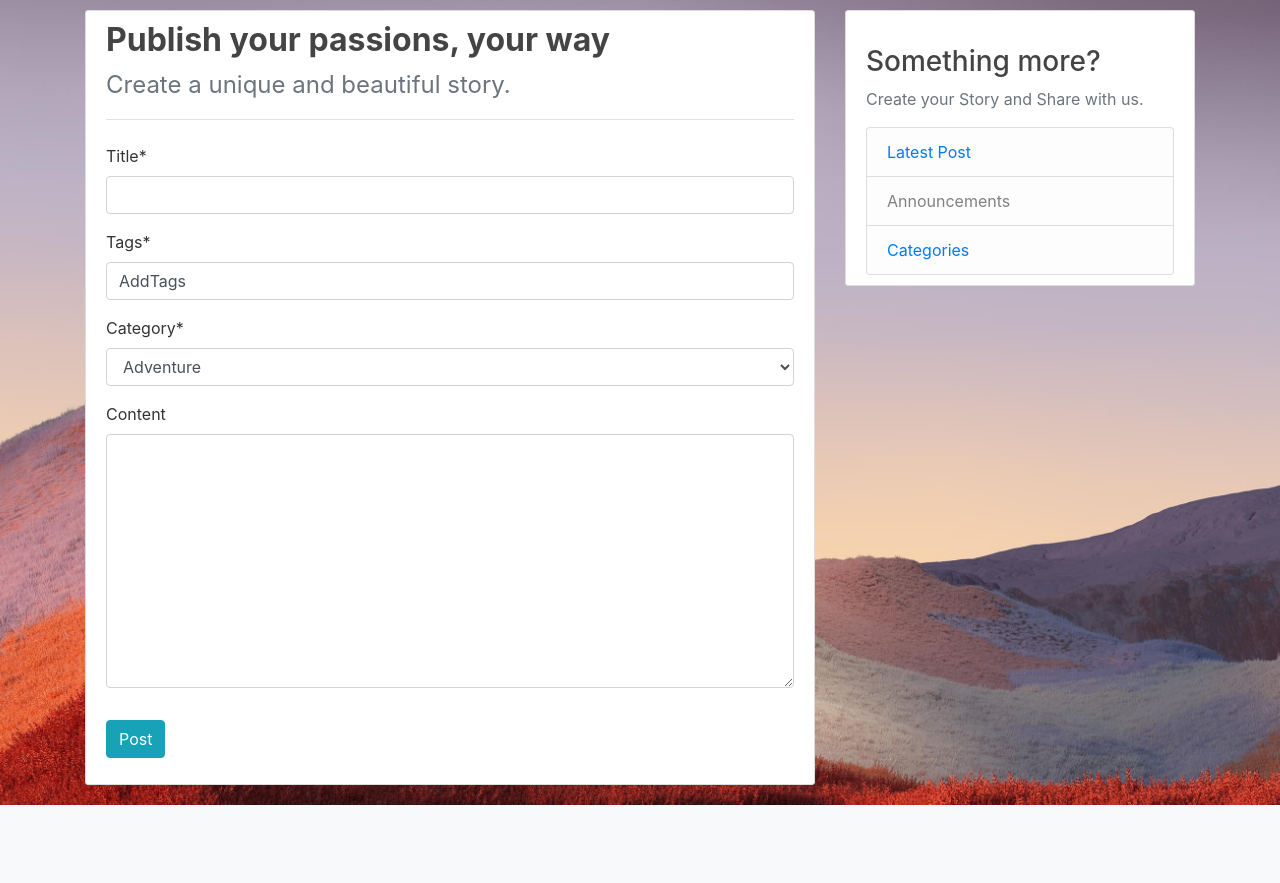
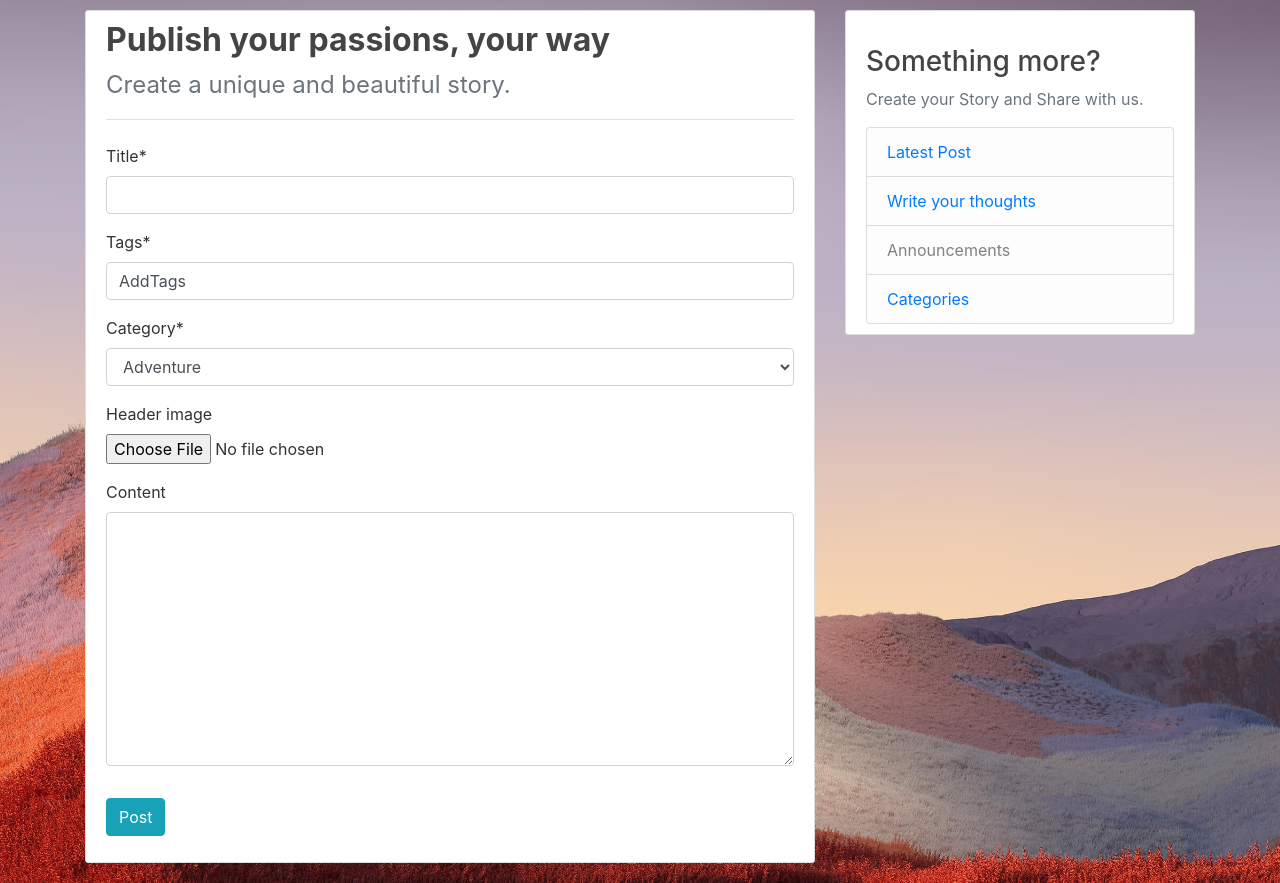
Before and after one commit to Chandlerrrr/Blogverge, a Django app: page /post/new/ in a window 1280 px wide; the page is wider, and only the part inside the window is pictured. Shown: the part 92-975 px from the top of that part. Before the commit the page ends 897 px from the top of that part, so only its background shows below. Run offline with Django 3.2, Linux system fonts and the light colour scheme; the visitor is signed in with stand-in values (Sample User, id 1); some libraries are stand-ins or nearby versions.

Commit message:
image uploads feature f0

```diff
--- a/Blog/models.py
+++ b/Blog/models.py
@@ -38,7 +38,8 @@ class Post(models.Model):
     title = models.CharField(max_length=400)
     tags = models.CharField(max_length=255, default='AddTags')
     content = RichTextField(blank=True, null=True)
-    date_posted = models.DateTimeField(default=timezone.localtime())
+    header_image = models.ImageField(null=True, blank=True, upload_to='upload_pics')
+    date_posted = models.DateField(auto_now_add=True)
     author = models.ForeignKey(User, on_delete=models.CASCADE)
     category = models.CharField(max_length=255, default='AddCategory', choices=choices)
     likes = models.ManyToManyField(User, related_name="blog_posts")
--- a/Blog/templates/base.html
+++ b/Blog/templates/base.html
@@ -87,6 +87,7 @@
               <p class='text-muted'> Create your Story and Share with us.</p>
               <ul class="list-group">
                 <li class="list-group-item list-group-item-light"><a href="{% url 'blog-home' %}">Latest Post</a></li>
+                <li class="list-group-item list-group-item-light"><a href="{% url 'post-create' %}">Write your thoughts</a></li>
                 <li class="list-group-item list-group-item-light">Announcements</li>
                 <li class="list-group-item list-group-item-light"><a href="{% url 'add-category' %}">Categories</a></li>
               </ul>
--- a/Blog/templates/blog/about.html
+++ b/Blog/templates/blog/about.html
@@ -7,14 +7,14 @@
     </head>
     <div class="about-section">
     <br>
-        <h2 class="font-weight-bold"> About US </h2>
+        <h3 class="font-weight-bold"> About US </h3>
         <p class="font-weight-normal">
 "In a time when almost all aspects of our life are transforming for the better, it's time to give the written word a new, wholesome meaning. A revolutionary blogging platform coming your way. Stay tuned for more!"</p>
     <p class="font-weight-normal">A revolutionary blogging platform that is aimed at connecting the best of all worlds through the power of word.
 Blogup doesn't just provide you with amazing content but simultaneously understands its responsibility towards the writers, and therefore helps them to pursue writing professionally.
 COMING SOON!</p>
         <br>
-    <h4 style="text-align:center" class="font-weight-bold">Our Team</h4>
+    <h3 style="text-align:center" class="font-weight-bold">Our Team</h3>
 <div class="row">
   <div class="column">
     <div class="card">
--- a/Blog/templates/blog/post_form.html
+++ b/Blog/templates/blog/post_form.html
@@ -2,7 +2,7 @@
 {% load crispy_forms_filters %}
 {% block content %}
     <div class="content-section">
-        <form method="POST">
+        <form method="POST" enctype="multipart/form-data">
             {% csrf_token %}
             <fieldset class="form-group">
                 <legend class="border-bottom mb-4">
--- a/Blog/views.py
+++ b/Blog/views.py
@@ -77,7 +77,7 @@ class PostCommentView(CreateView):
 class PostCreateView(LoginRequiredMixin, CreateView):
     model = Post
     template_name = 'blog/post_form.html'
-    fields = ['title', 'tags', 'category', 'content']
+    fields = ['title', 'tags', 'category', 'header_image', 'content']
 
     def form_valid(self, form):
         form.instance.author = self.request.user
```
Also changed, not shown: Blog/migrations/0010_auto_20201202_0217.py (added).
